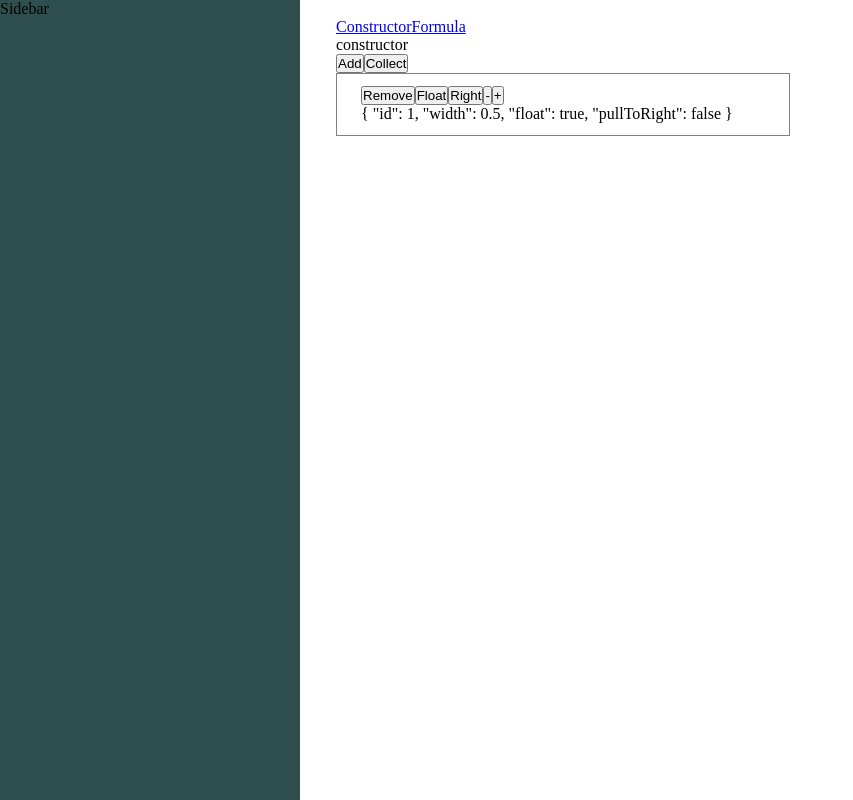
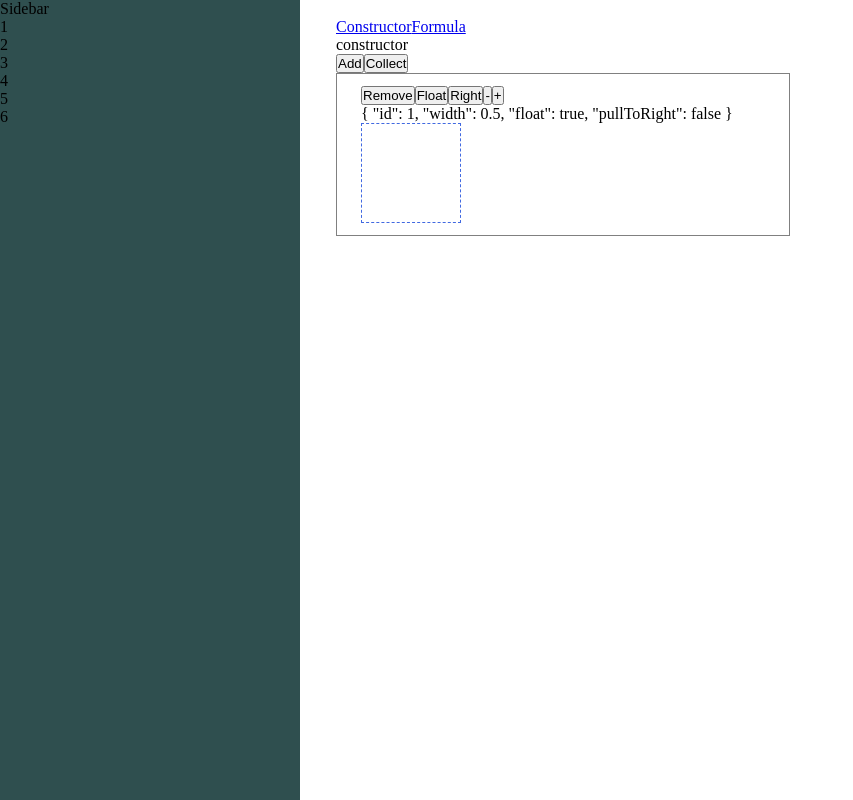
Before and after one commit to v3il/calc-builder, a Vue app in the folder client/: page /constructor in a window 1280 px wide. Both pictures are taken after a click on the button "Add". Shown: the whole page, without its empty margins (0-853 px from the left). Built offline with nearby package versions, Linux system fonts and the light colour scheme.

Commit message:
Setting up sortable lists

```diff
--- a/client/src/components/LayoutBuilder.vue
+++ b/client/src/components/LayoutBuilder.vue
@@ -4,7 +4,7 @@
         <button @click="collect">Collect</button>
 
 
-        <Draggable v-if="containers.length" v-model="containers" @start="drag=true" @end="drag=false">
+        <Draggable v-if="containers.length" v-model="containers">
             <LayoutContainer
                 @removeContainer="removeContainer($event)"
                 v-for="container in containers"
--- a/client/src/components/LayoutContainer.vue
+++ b/client/src/components/LayoutContainer.vue
@@ -11,10 +11,16 @@
         <button @click="resize(1)">+</button>
         <br>
         {{containerData}}
+
+        <br>
+
+        <Draggable class="drag" :options="{group: 'items'}"></Draggable>
     </div>
 </template>
 
 <script>
+
+    import Draggable from 'vuedraggable';
 
     const sizes = [/*0.25, */0.3333, 0.5, 0.6666, /*0.75,*/ 1];
 
@@ -23,6 +29,10 @@
 
         props: {
             container: Object,
+        },
+
+        components: {
+            Draggable,
         },
 
         data() {
@@ -65,6 +75,7 @@
         display: inline-block;
         border: 1px solid gray;
         padding: 12px 24px;
+        vertical-align: top;
 
         &.non-float {
             display: block;
@@ -80,4 +91,10 @@
         height: 50px;
         background: black;
     }
+
+    .drag {
+        width: 100px;
+        height: 100px;
+        border: 1px dashed royalblue;
+    }
 </style>
--- a/client/src/views/MainPage.vue
+++ b/client/src/views/MainPage.vue
@@ -2,6 +2,13 @@
     <div class="page">
         <div class="sidebar">
             Sidebar
+
+            <Draggable :options="{
+                group: {name: 'items', pull: 'clone', put: false,},
+                sort: false,
+            }">
+                <div v-for="i in items">{{i}}</div>
+            </Draggable>
         </div>
 
         <div class="content">
@@ -15,8 +22,20 @@
 </template>
 
 <script>
+    import Draggable from 'vuedraggable';
+
     export default {
         name: 'MainPage',
+
+        data() {
+            return {
+                items: [1, 2, 3, 4, 5, 6]
+            }
+        },
+
+        components: {
+            Draggable,
+        }
     };
 </script>
 
```
